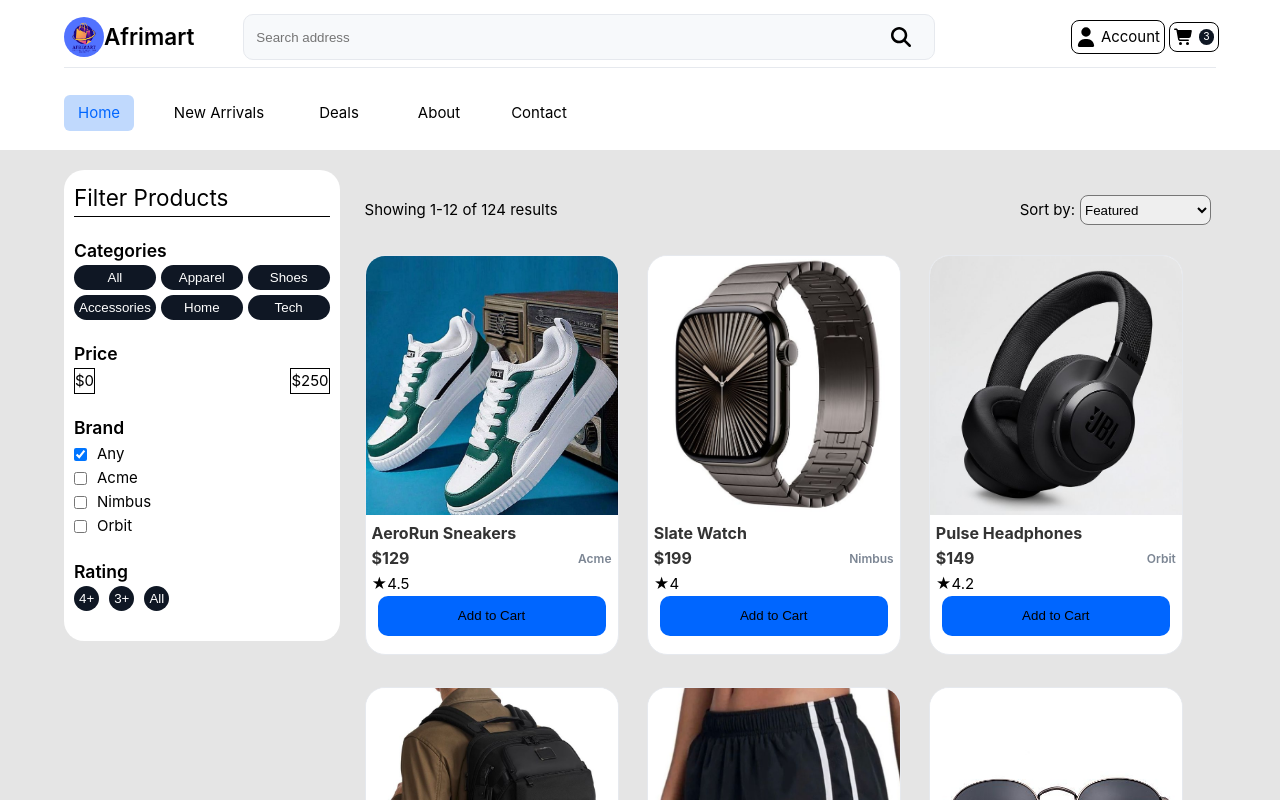
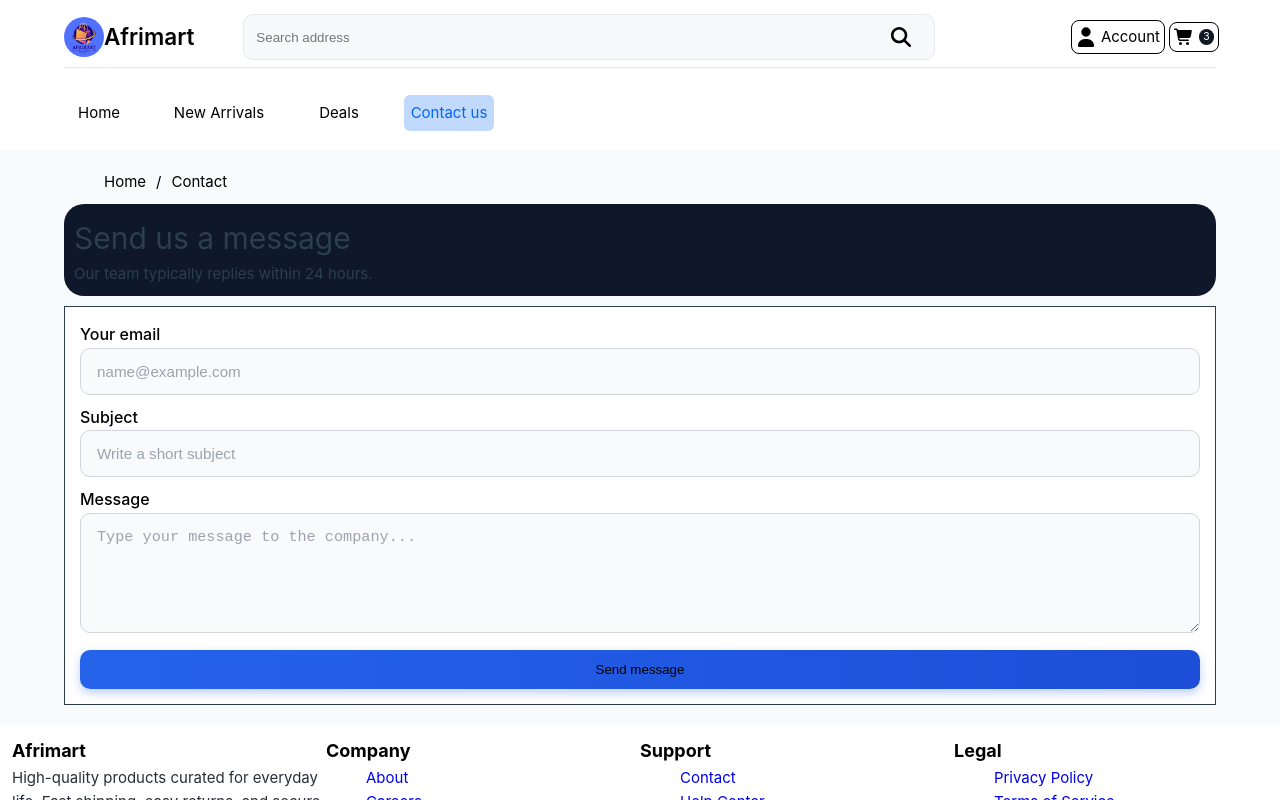
Before and after one commit to K-Irungu/afrimaart-frontend, a Vue app: page /contact in a window 1280 px wide. Before the commit this address led to /. Shown: the top 800 px of the page. Built offline with nearby package versions, Linux system fonts and the light colour scheme.

Commit message:
contact us page

```diff
--- a/src/components/Navbar.vue
+++ b/src/components/Navbar.vue
@@ -86,20 +86,20 @@
             <span>Deals</span>
           </RouterLink>
 
-          <RouterLink
+          <!-- <RouterLink
             to="/about"
             class="link px-2 py-1 flex justify-center items-center rounded no-underline w-[70px] mr-[30px] flex items-center gap-1"
             :class="isActive('/about')"
           >
             <span>About</span>
-          </RouterLink>
+          </RouterLink> -->
 
           <RouterLink
             to="/contact"
-            class="link px-2 py-1 flex justify-center items-center rounded no-underline w-[70px] mr-[0px] flex items-center gap-1"
+            class="link px-2 py-1 flex justify-center items-center rounded no-underline w-[90px] mr-[0px] flex items-center gap-1"
             :class="isActive('/contact')"
           >
-            <span>Contact</span>
+            <span>Contact us</span>
           </RouterLink>
         </div>
       </div>
--- a/src/main.js
+++ b/src/main.js
@@ -37,6 +37,7 @@
   faHeart,
   faArrowLeft,
   faClockRotateLeft,
+  faPaperPlane,
 } from '@fortawesome/free-solid-svg-icons'
 import { faEnvelopeOpen } from '@fortawesome/free-regular-svg-icons'
 import { faPaypal } from '@fortawesome/free-brands-svg-icons'
--- a/src/router/index.js
+++ b/src/router/index.js
@@ -6,6 +6,7 @@
 import AccountProfileView from '@/views/AccountView.vue'
 import CartView from '@/views/CartView.vue'
 import ProductDetailView from '@/views/ProductDetailView.vue'
+import ContactView from '@/views/ContactView.vue'
 
 const router = createRouter({
   history: createWebHistory(import.meta.env.BASE_URL),
@@ -49,6 +50,11 @@
       component: ProductDetailView,
     },
     {
+      path: '/contact',
+      name: 'contact',
+      component: ContactView,
+    },
+    {
       // Redirect any unmatched routes to home
       path: '/:pathMatch(.*)*',
       redirect: '/',
--- /dev/null
+++ b/src/views/ContactView.vue
@@ -0,0 +1,189 @@
+<script setup>
+import Navbar from '@/components/Navbar.vue'
+import Footer from '@/components/Footer.vue'
+
+const submitForm = () => {
+  alert('Message sent! (Form submission logic goes here)')
+}
+</script>
+
+<template>
+  <div class="min-h-screen flex flex-col bg-[#f9fafb] text-black">
+    <Navbar />
+
+    <main class="flex-grow py-12 flex justify-center">
+      <div class="main-content w-[90%] py-[20px] max-w-5xl">
+        <!-- Breadcrumb -->
+        <div class="breadcrumps text-sm mb-[10px]">
+          <ul class="flex items-center space-x-2">
+            <li><a href="#" class="hover:underline">Home</a></li>
+            <li class="mr-[10px]">/</li>
+            <li>Contact</li>
+          </ul>
+        </div>
+
+        <!-- Header Section -->
+        <div class="banner bg-[#0f172a] text-white p-8 rounded-2xl mb-[10px]">
+          <h1 class="text-2xl sm:text-3xl font-semibold mb-2">Send us a message</h1>
+          <p class="text-gray-400 text-sm">Our team typically replies within 24 hours.</p>
+        </div>
+
+        <!-- Contact Form -->
+        <div class="contact-form bg-white p-8 rounded-2xl shadow-sm border border-gray-200">
+          <form @submit.prevent="submitForm" class="form space-y-6 text-black">
+            <div class="input-group">
+              <label for="email" class="block text-sm font-medium mb-2 text-black">
+                Your email
+              </label>
+              <input
+                type="email"
+                id="email"
+                name="email"
+                autocomplete="email"
+                required
+                placeholder="name@example.com"
+                class="input-field"
+              />
+            </div>
+
+            <div class="input-group">
+              <label for="subject" class="block text-sm font-medium mb-2 text-black">
+                Subject
+              </label>
+              <input
+                type="text"
+                id="subject"
+                name="subject"
+                required
+                placeholder="Write a short subject"
+                class="input-field"
+              />
+            </div>
+
+            <div class="input-group">
+              <label for="message" class="block text-sm font-medium mb-2 text-black">
+                Message
+              </label>
+              <textarea
+                id="message"
+                name="message"
+                rows="5"
+                required
+                placeholder="Type your message to the company..."
+                class="textarea-field"
+              ></textarea>
+            </div>
+
+            <!-- Submit Button -->
+            <button
+              type="submit"
+              class="submit-btn w-full flex justify-center items-center gap-2 py-3 px-4 text-base font-medium text-white rounded-lg transition-all focus:outline-none focus:ring-2 focus:ring-offset-2 focus:ring-blue-500"
+            >
+              <font-awesome-icon :icon="['fas', 'paper-plane']" class="w-4 h-4" />
+              Send message
+            </button>
+          </form>
+        </div>
+      </div>
+    </main>
+
+    <Footer />
+  </div>
+</template>
+
+<style scoped>
+/* --- Breadcrumb --- */
+.breadcrumps {
+  color: #000000;
+}
+.breadcrumps ul {
+  list-style-type: none;
+}
+.breadcrumps ul li a {
+  text-decoration: none;
+  color: #000000;
+  margin-right: 10px;
+}
+
+/* --- Banner --- */
+.banner {
+  background: #0f172a;
+  border-radius: 20px;
+  padding: 10px;
+}
+
+/* --- Contact Form --- */
+.contact-form {
+  background: white;
+  padding: 15px;
+  transition: all 0.3s ease;
+}
+.contact-form:hover {
+  box-shadow: 0 6px 20px rgba(0, 0, 0, 0.06);
+}
+
+/* --- Input Fields --- */
+.input-group {
+  margin-bottom: 10px;
+}
+
+.input-group label {
+  color: #000000;
+  font-size: 1rem;
+  font-weight: 500;
+}
+
+.input-field,
+.textarea-field {
+  width: 100%;
+  border: 1px solid #d1d5db;
+  border-radius: 10px;
+  padding: 14px 16px;
+  font-size: 0.95rem;
+  transition: all 0.3s ease;
+  background-color: #f9fafb;
+  color: #111827;
+}
+
+.input-field::placeholder,
+.textarea-field::placeholder {
+  color: #9ca3af;
+}
+
+.input-field:focus,
+.textarea-field:focus {
+  background-color: #ffffff;
+  border-color: #2563eb;
+  box-shadow: 0 0 0 3px rgba(37, 99, 235, 0.2);
+  outline: none;
+}
+
+/* --- Submit Button --- */
+.submit-btn {
+  padding: 12px;
+  border-radius: 10px;
+  border: none;
+  background: linear-gradient(90deg, #2563eb, #1d4ed8);
+  box-shadow: 0 4px 10px rgba(37, 99, 235, 0.3);
+  transition: all 0.3s ease;
+}
+
+.submit-btn:hover {
+  background: linear-gradient(90deg, #1d4ed8, #2563eb);
+  transform: translateY(-1px);
+  box-shadow: 0 6px 15px rgba(37, 99, 235, 0.4);
+}
+
+.submit-btn:active {
+  transform: translateY(1px);
+  box-shadow: 0 3px 8px rgba(37, 99, 235, 0.3);
+}
+
+/* --- Responsive --- */
+@media (max-width: 640px) {
+  .main-content {
+    width: 95%;
+    padding: 0 1rem;
+  }
+}
+</style>
```
